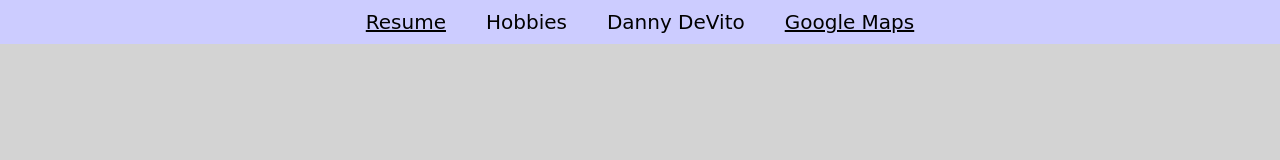
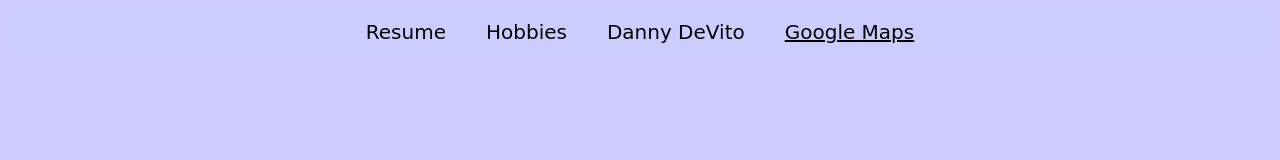
Before and after one commit to Francis-Torres/project3, a plain HTML site: page map.html in a window 1280 px wide. Drawn offline with Linux system fonts and the light colour scheme; some packages are replaced by stand-ins of ours.

Commit message:
map background

```diff
--- a/js/map.js
+++ b/js/map.js
@@ -18,7 +18,7 @@ function init(){
     animation: google.maps.Animation.DROP,
     icon: {
       url: 'media/quetzal.png',
-      scaledSize: new google.maps.Size(60, 60) // Adjust the size as per your requirement
+      scaledSize: new google.maps.Size(60, 60)
     }
   });
 
--- a/map.html
+++ b/map.html
@@ -8,12 +8,12 @@
     <script src="https://maps.googleapis.com/maps/api/js?AIzaSyBM1F-BpX660SBK3-Vw9O9f7AEvTAIH8rI&callback=initMap"></script>
 	    <script src="js/map.js"></script>
   </head>
-  <body class="mapbackground">
+  <body class="map-background">
     <header>
 	  <nav id="main-navbar">
         <div id="navbar-container">
           <ul>
-            <li id="onpage"><a href="index.html">Resume</a></li>
+            <li><a href="index.html">Resume</a></li>
             <li><a href="hobbies.html">Hobbies</a></li>
             <li><a href="dannydevito.html">Danny DeVito</a></li>
 		    <li id="onpage"><a href="map.html">Google Maps</a></li>
@@ -21,9 +21,9 @@
 		</div>
 	  </nav>
 	</header>
-	<section>
+
 	  <div id="wrapper">
-	  <div id="canvas"></div>
+	    <div id="canvas"></div>
 	  </div>
-	</section>
+
 </html>
```
